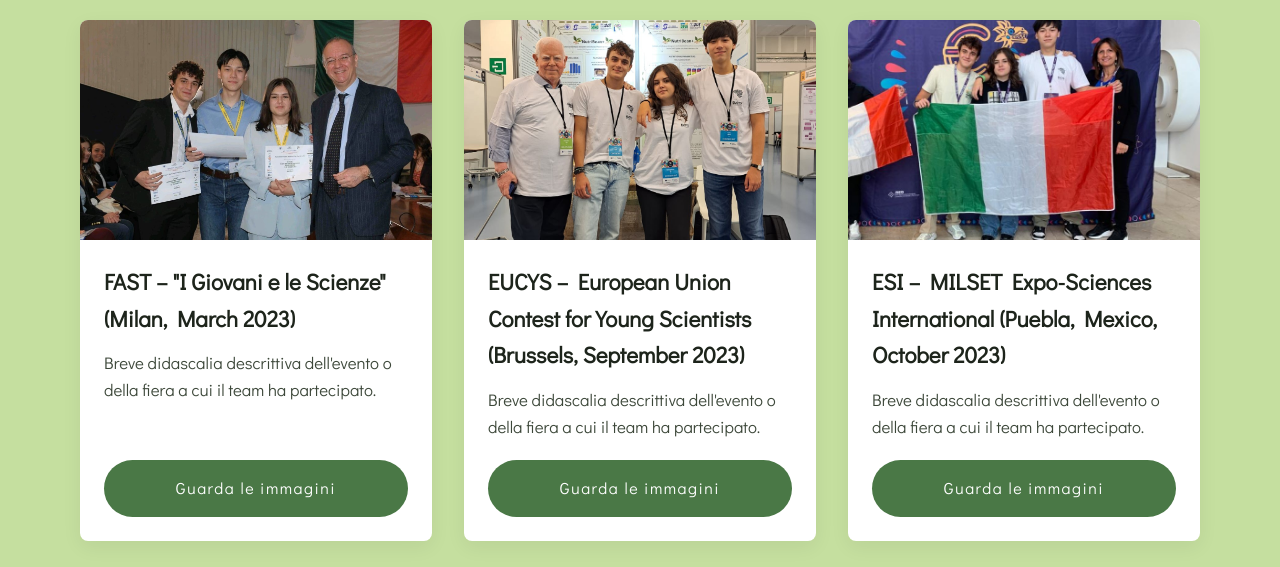
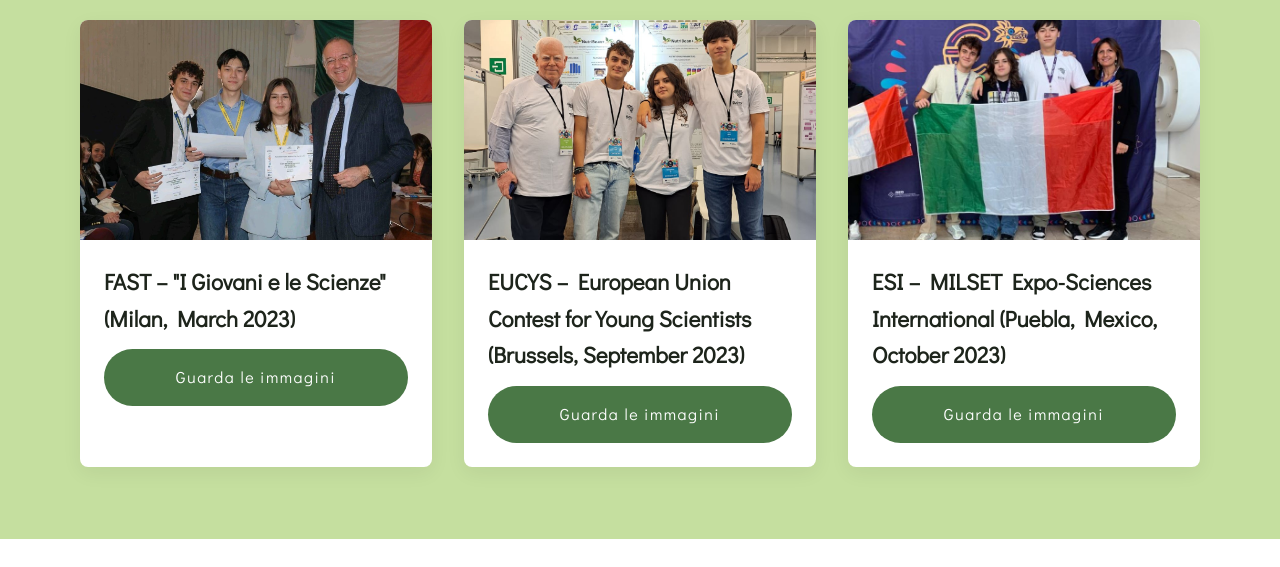
Before and after one commit to arturomusco/nutribean, an Astro site: page / in a window 1280 px wide. Shown: the part 1851-2418 px from the top of the page. Built offline with nearby package versions, Linux system fonts and the light colour scheme; Astro itself is replaced by a stand-in of ours.

Commit message:
tolte descrizioni

```diff
--- a/src/pages/index.astro
+++ b/src/pages/index.astro
@@ -51,7 +51,6 @@ import Layout from "../layouts/Layout.astro";
           <img src="/cardHome1.jpg" alt="Fiera 1" loading="lazy" decoding="async" />
           <div class="card-content">
             <h3>FAST – "I Giovani e le Scienze" (Milan, March 2023)</h3>
-            <p>Breve didascalia descrittiva dell'evento o della fiera a cui il team ha partecipato.</p>
             <a href="/fairs#italy" class="card-link">Guarda le immagini</a>
           </div>
         </article>
@@ -61,8 +60,7 @@ import Layout from "../layouts/Layout.astro";
           <img src="/cardHome2.jpg" alt="Fiera 2" loading="lazy" decoding="async" />
           <div class="card-content">
             <h3>EUCYS – European Union Contest for Young Scientists (Brussels, September 2023)</h3>
-            <p>Breve didascalia descrittiva dell'evento o della fiera a cui il team ha partecipato.</p>
-            <a href="/fairs#europe" class="card-link">Guarda le immagini</a>
+                        <a href="/fairs#europe" class="card-link">Guarda le immagini</a>
           </div>
         </article>
 
@@ -71,7 +69,7 @@ import Layout from "../layouts/Layout.astro";
           <img src="/cardHome3.jpg" alt="Fiera 3" loading="lazy" decoding="async" />
           <div class="card-content">
             <h3>ESI – MILSET Expo-Sciences International (Puebla, Mexico, October 2023)</h3>
-            <p>Breve didascalia descrittiva dell'evento o della fiera a cui il team ha partecipato.</p>
+
             <a href="/fairs#world" class="card-link">Guarda le immagini</a>
           </div>
         </article>
```
